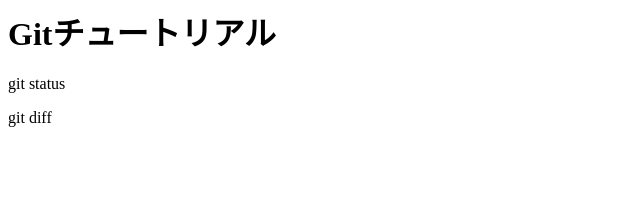
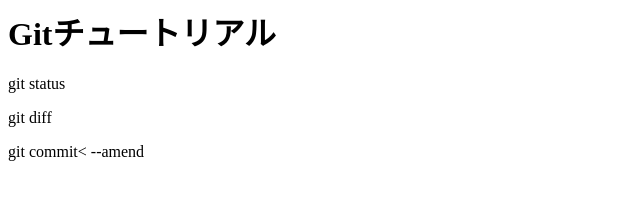
Before and after one commit to nanasinogonbei-493561/git_tutorial, a plain HTML site: page index.html in a window 1280 px wide. Shown: the whole page, without its empty margins (0-640 px from the left). Drawn offline with Linux system fonts and the light colour scheme.

Commit message:
git commit --amendを追記

```diff
--- a/index.html
+++ b/index.html
@@ -1,3 +1,4 @@
 <h1>Gitチュートリアル</h1>
 <p>git status</p>
 <p>git diff</p>
+<p>git commit< --amend</p>
```
